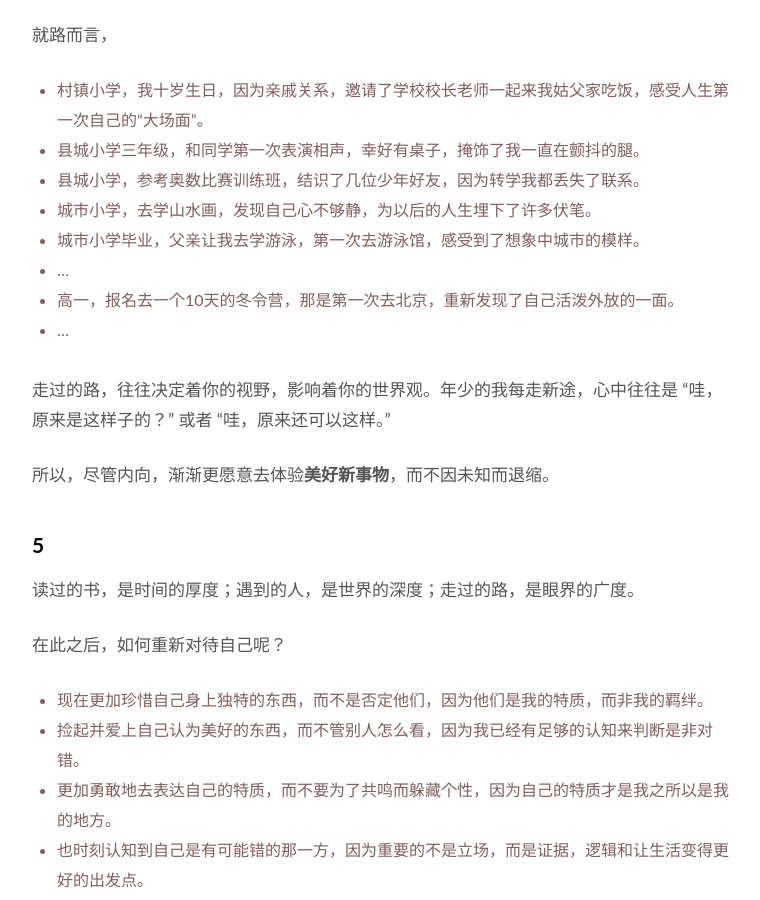
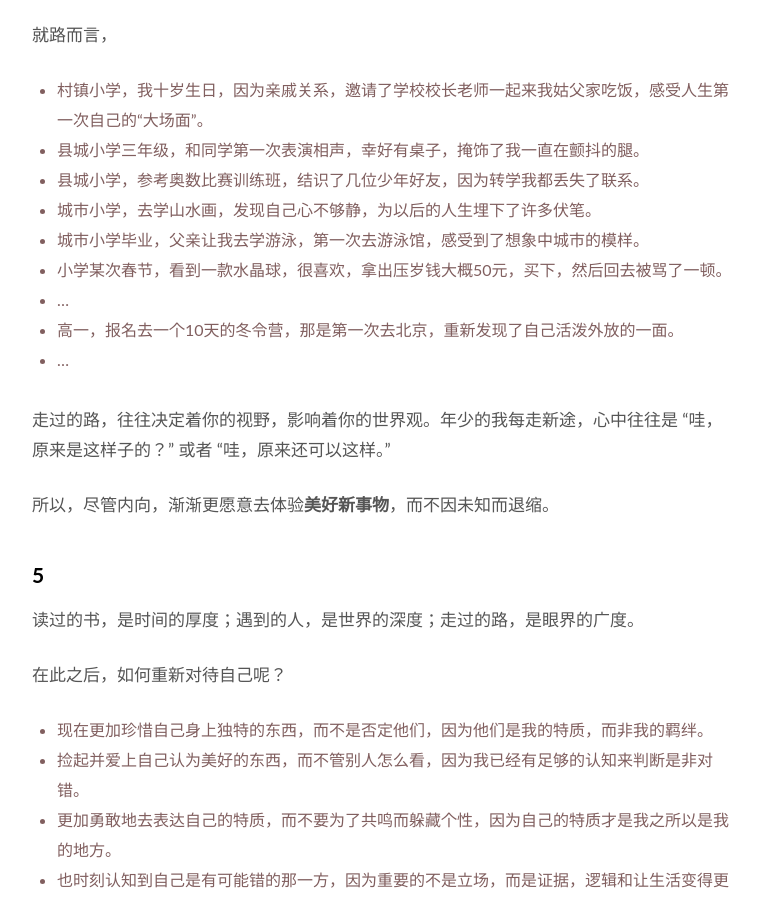
Before and after one commit to WillWang-X/willwang-x.github.io, a Jekyll site: the page built from _posts/2019-02-05-what-shaped-me.md, in a window 1280 px wide and 900 px high, scrolled down 3180 px. Shown: the whole window, without its empty margins (258-1018 px from the left). Built offline with Jekyll 4.4.1, drawn with Linux system fonts in a browser that asks for light colours.

Commit message:
updated what-shaped-me

```diff
--- a/_posts/2019-02-05-what-shaped-me.md
+++ b/_posts/2019-02-05-what-shaped-me.md
@@ -101,6 +101,7 @@ published: true
 * 县城小学，参考奥数比赛训练班，结识了几位少年好友，因为转学我都丢失了联系。
 * 城市小学，去学山水画，发现自己心不够静，为以后的人生埋下了许多伏笔。
 * 城市小学毕业，父亲让我去学游泳，第一次去游泳馆，感受到了想象中城市的模样。
+* 小学某次春节，看到一款水晶球，很喜欢，拿出压岁钱大概50元，买下，然后回去被骂了一顿。
 * ...
 * 高一，报名去一个10天的冬令营，那是第一次去北京，重新发现了自己活泼外放的一面。
 * ...
```
